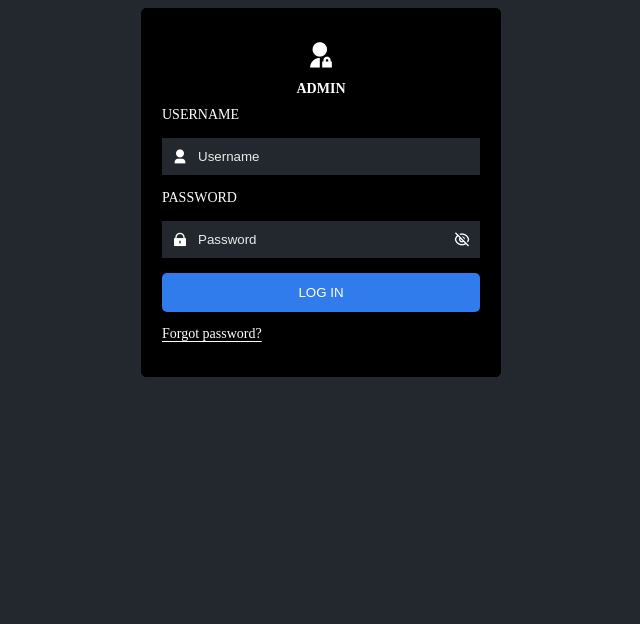
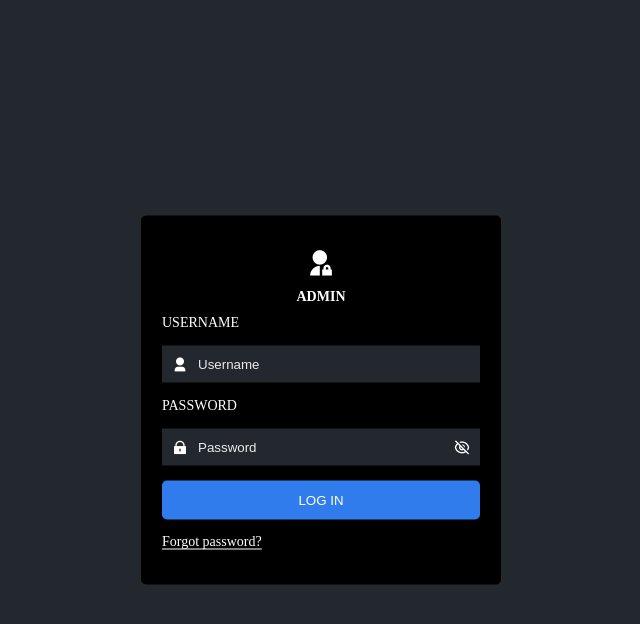
Before and after one commit to Musang21/Risk-Reduction, a plain HTML site: page index.html in a window 1280 px wide. Shown: the whole page, without its empty margins (319-959 px from the left). Drawn offline with nearby package versions, Linux system fonts and the light colour scheme.

Commit message:
Update style.css

```diff
--- a/style.css
+++ b/style.css
@@ -312,7 +312,10 @@
     border-radius:5px;
     padding:20px;
     background-color:#000;
-    margin:0 auto 0 auto;
+    position:absolute;
+    top:50%;
+    left:50%;
+    transform:translate(-50%, -50%)scale(1);
   }
   .icon-admin
   {
```
